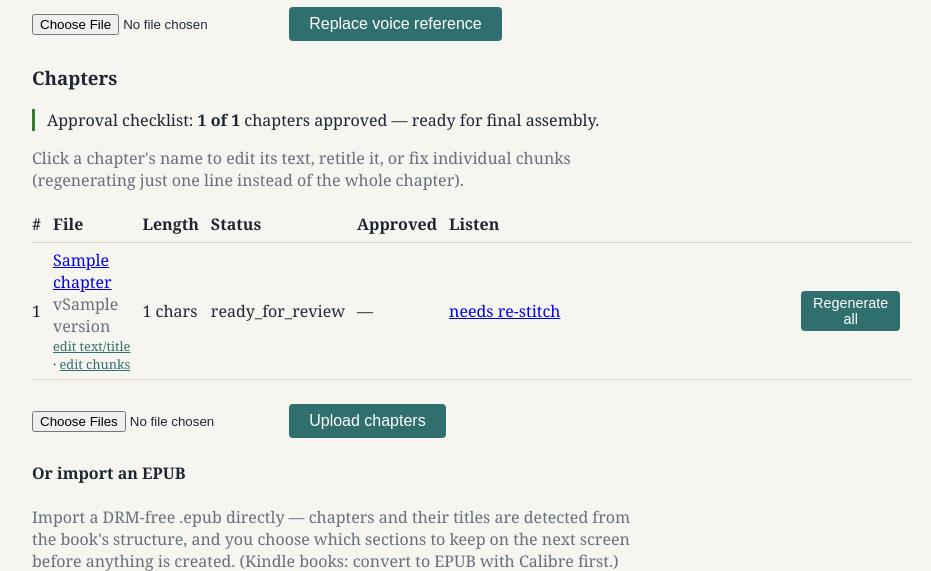
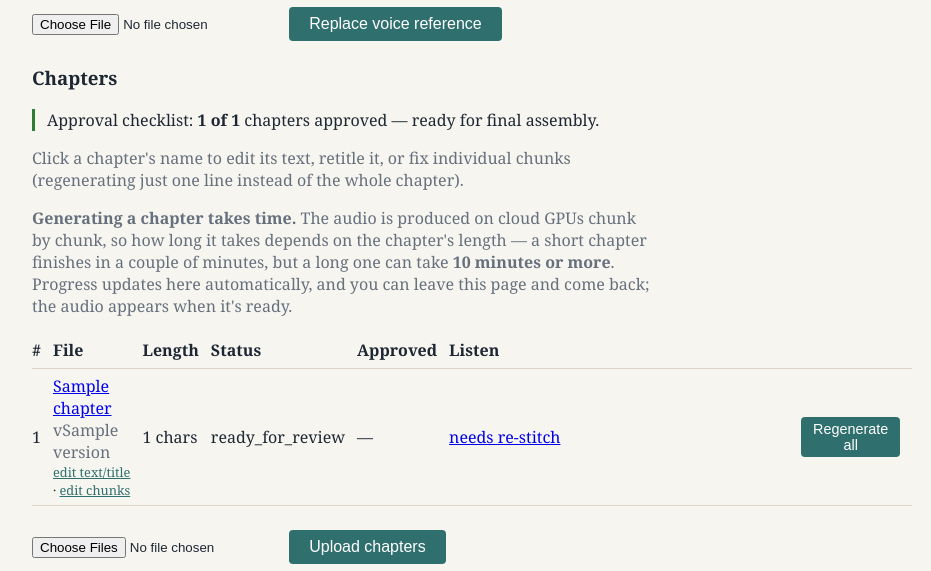
Before and after one commit to spfrood/bookbarge, a FastAPI app: template app/templates/project.html in a window 1280 px wide. Shown: the part 560-1131 px from the top of the page, without its empty margins (296-1227 px from the left). Run offline with FastAPI, Linux system fonts and the light colour scheme; the template is opened without the code that fills it: most values are stand-ins (such as "Sample title", 1, 10 or a date in 2020); parts of the project's set-up code (start-up, migrations or seed data) failed here and were passed over.

Commit message:
Explain chapter generation time on the project page

```diff
--- a/app/templates/project.html
+++ b/app/templates/project.html
@@ -90,6 +90,12 @@
   <p class="muted">Click a chapter's name to edit its text, retitle it, or
   fix individual chunks (regenerating just one line instead of the whole
   chapter).</p>
+  <p class="muted"><strong>Generating a chapter takes time.</strong> The audio
+  is produced on cloud GPUs chunk by chunk, so how long it takes depends on
+  the chapter's length — a short chapter finishes in a couple of minutes, but
+  a long one can take <strong>10 minutes or more</strong>. Progress updates
+  here automatically, and you can leave this page and come back; the audio
+  appears when it's ready.</p>
   <table class="listing" id="chapters"
          data-project-id="{{ project['id'] }}"
          data-generating="{{ 1 if generating or assembling else 0 }}">
```
